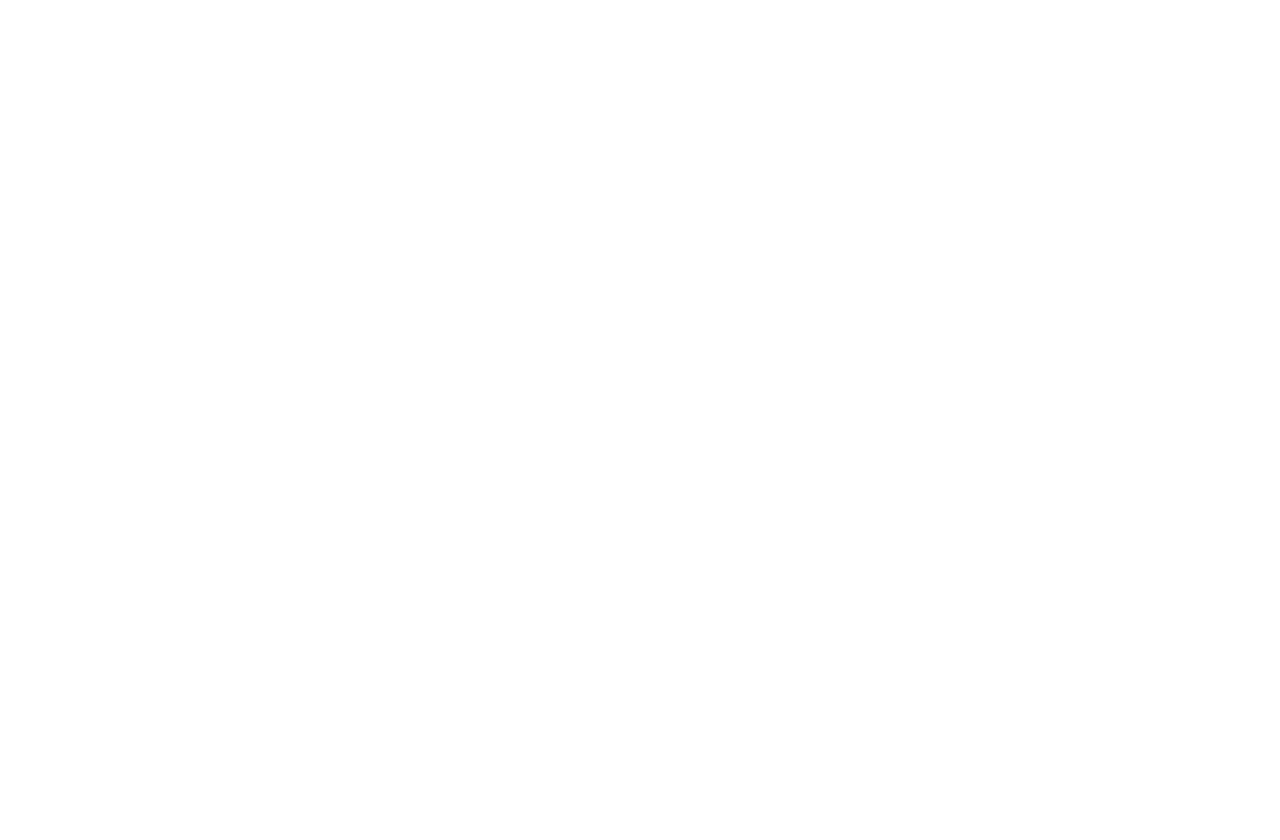
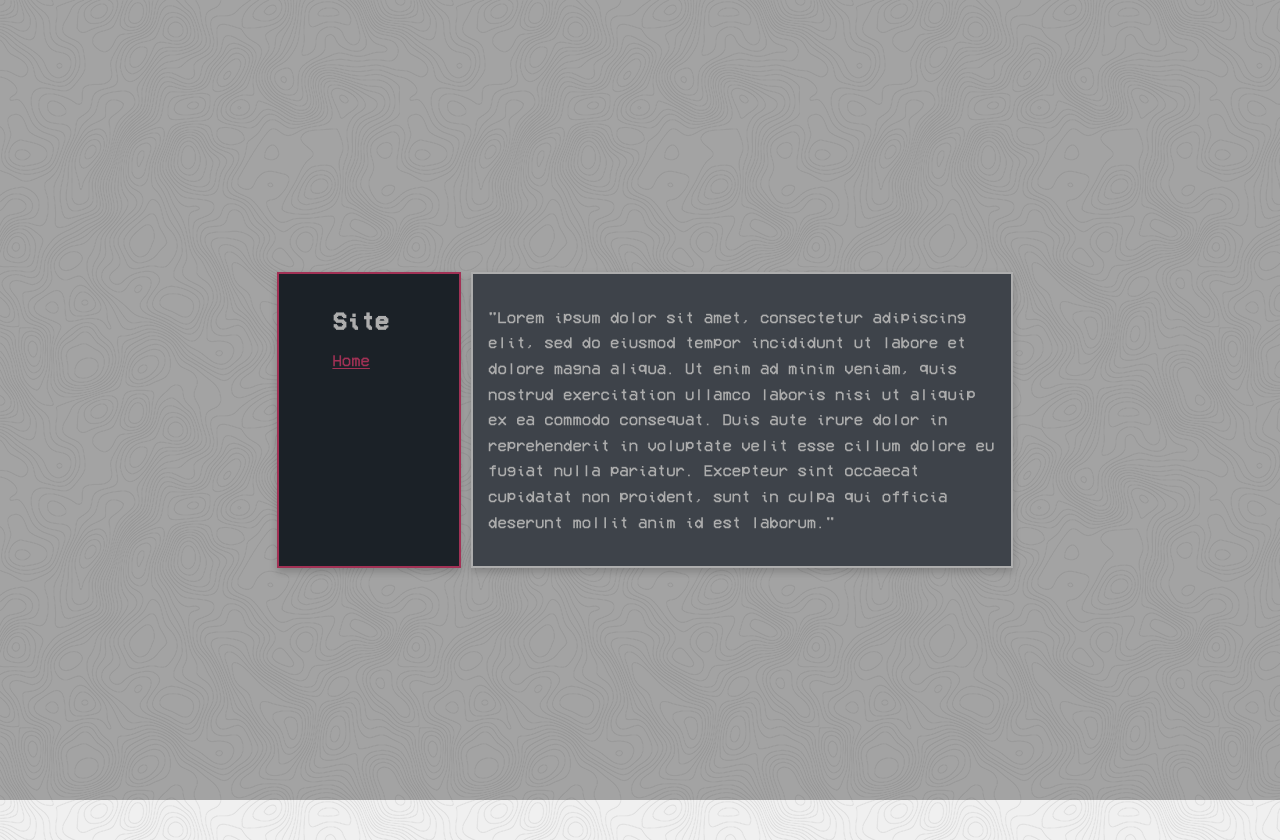
Before and after one commit to trinityprime/KOUVERA, a plain HTML site: page index.html in a window 1280 px wide. Before the commit the page ends 800 px from the top, so only its background shows below. Drawn offline with Linux system fonts and the light colour scheme.

Commit message:
main colours and containers

```diff
--- a/index.html
+++ b/index.html
@@ -1,11 +1,40 @@
 <!DOCTYPE html>
 <html lang="en">
-<head>
-    <meta charset="UTF-8">
-    <meta name="viewport" content="width=device-width, initial-scale=1.0">
-    <title></title>
-</head>
-<body>
-    <p></p>
-</body>
+  <head>
+    <meta charset="UTF-8" />
+    <meta name="viewport" content="width=device-width, initial-scale=1.0" />
+    <title>Ryan's Personal Website</title>
+    <link rel="stylesheet" href="styles/style.css" />
+  </head>
+  <body>
+    <div class="site-center">
+      <main>
+        <div class="grid">
+          <header></header>
+          <div class="sidebar">
+            <nav>
+              <h1>Site</h1>
+              <div class="nav-links">
+                <li>
+                  <a href="index.html">Home</a>
+                </li>
+              </div>
+            </nav>
+          </div>
+          <div class="container">
+            <p>
+              "Lorem ipsum dolor sit amet, consectetur adipiscing elit, sed do
+              eiusmod tempor incididunt ut labore et dolore magna aliqua. Ut
+              enim ad minim veniam, quis nostrud exercitation ullamco laboris
+              nisi ut aliquip ex ea commodo consequat. Duis aute irure dolor in
+              reprehenderit in voluptate velit esse cillum dolore eu fugiat
+              nulla pariatur. Excepteur sint occaecat cupidatat non proident,
+              sunt in culpa qui officia deserunt mollit anim id est laborum."
+            </p>
+          </div>
+        </div>
+      </main>
+      <footer></footer>
+    </div>
+  </body>
 </html>
--- /dev/null
+++ b/styles/style.css
@@ -0,0 +1,103 @@
+:root {
+  --color-bg-dark: #28303a;
+  --color-bg-light: #5b636d;
+  --color-accent: #ee487d;
+  --color-accent-light: #ffffff;
+  --color-text-light: #ffffff;
+  --color-text-dark: #1e1e1e;
+}
+
+@font-face {
+  font-family: "VCR OSD Mono";
+  src: url("../fonts/VCR_OSD_MONO_1.001.ttf") format("truetype");
+  font-weight: normal;
+  font-style: normal;
+}
+
+body {
+  background: url("../images/topography.png") repeat;
+  background-color: var(--color-bg-dark);
+  margin: 0;
+  padding: 20px;
+  position: relative;
+  color: var(--color-text-light);
+  font-family: "VCR OSD Mono", sans-serif;
+  font-size: 1em;
+}
+
+body::before {
+  content: "";
+  position: fixed;
+  top: 0;
+  left: 0;
+  width: 100vw;
+  height: 100vh;
+  background-color: rgba(0, 0, 0, 0.32);
+  pointer-events: none;
+  z-index: 2147483647;
+}
+
+main {
+  margin: 0 auto;
+  width: calc(60% + 2px);
+}
+
+p {
+  line-height: 1.6;
+}
+
+.site-center {
+  display: flex;
+  justify-content: center;
+  align-items: center;
+  height: 100vh;
+}
+
+.grid {
+  display: flex;
+  height: 100%;
+  gap: 10px;
+}
+
+.sidebar {
+  background-color: var(--color-bg-dark);
+  padding: 15px;
+  border: solid 2px var(--color-accent);
+  box-shadow: 0 4px 8px rgba(0, 0, 0, 0.2);
+  min-width: 150px;
+}
+
+.nav-links {
+  list-style-type: none;
+  padding: 0;
+  margin: 0 0 0 2.4rem;
+  padding-bottom: 1px;
+}
+
+nav h1 {
+  padding-left: 2.4rem;
+}
+
+.nav-links a {
+  color: var(--color-accent);
+}
+
+.nav-links li {
+  list-style-type: none;
+  margin: 0.4em 0;
+  text-wrap: nowrap;
+}
+
+.nav-links a:hover::before {
+  content: url("../images/favicon.gif");
+  vertical-align: baseline;
+  margin-right: 10px;
+}
+
+.container {
+  margin: 0 auto;
+  background-color: var(--color-bg-light);
+  padding: 15px;
+  border: solid 2px var(--color-accent-light);
+  box-shadow: 0 4px 8px rgba(0, 0, 0, 0.2);
+}
```
Also changed, not shown: fonts/ShareTech-Regular.ttf (added), fonts/VCR_OSD_MONO_1.001.ttf (added), images/bunny.gif (added), images/favicon.gif (added), images/flower.gif (added), images/topography.png (added), style.css (deleted), 1 other file.
